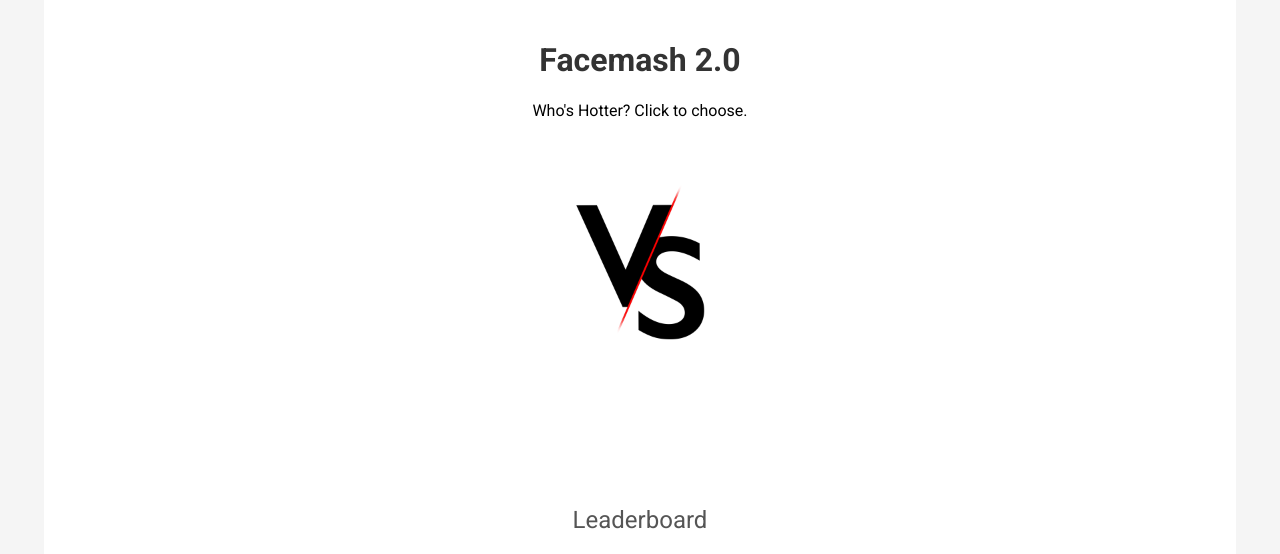
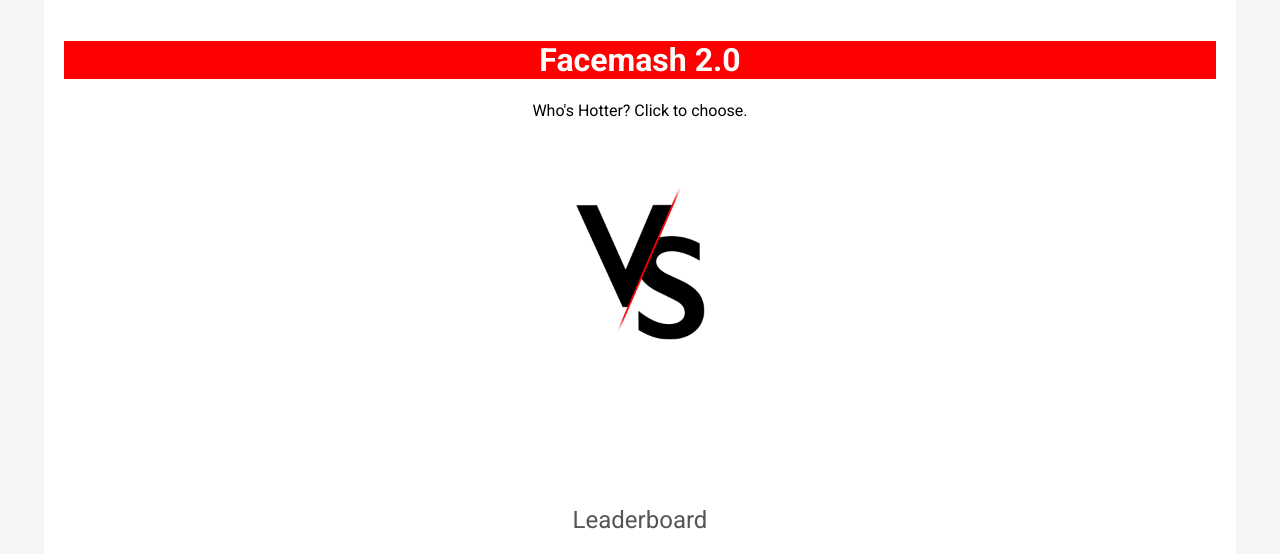
Before and after one commit to Facemash-2/facemash_2-0, a Flask app: page / in a window 1280 px wide. Shown: the top 554 px of the page. Run offline with Flask 3, Linux system fonts and the light colour scheme; data that the repository does not hold is empty; some libraries are stand-ins or nearby versions.

Commit message:
Update styles.css

```diff
--- a/static/styles.css
+++ b/static/styles.css
@@ -80,8 +80,9 @@ body {
 
 /* Header styling */
 h1 {
-    color: #333;
+    color: #fff;
     font-weight: 700;
+    background-color: red;
 }
 
 h3 {
```
